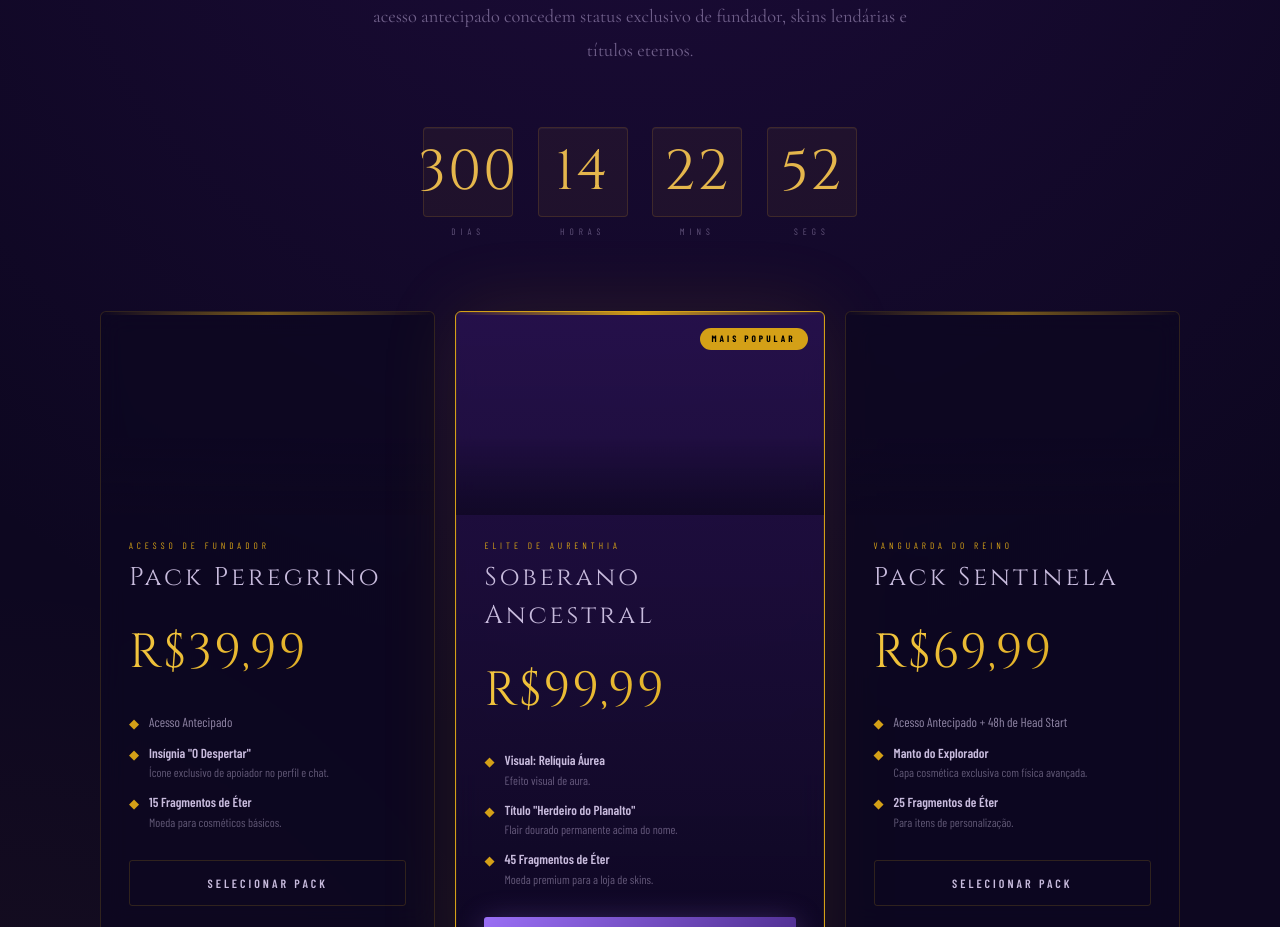
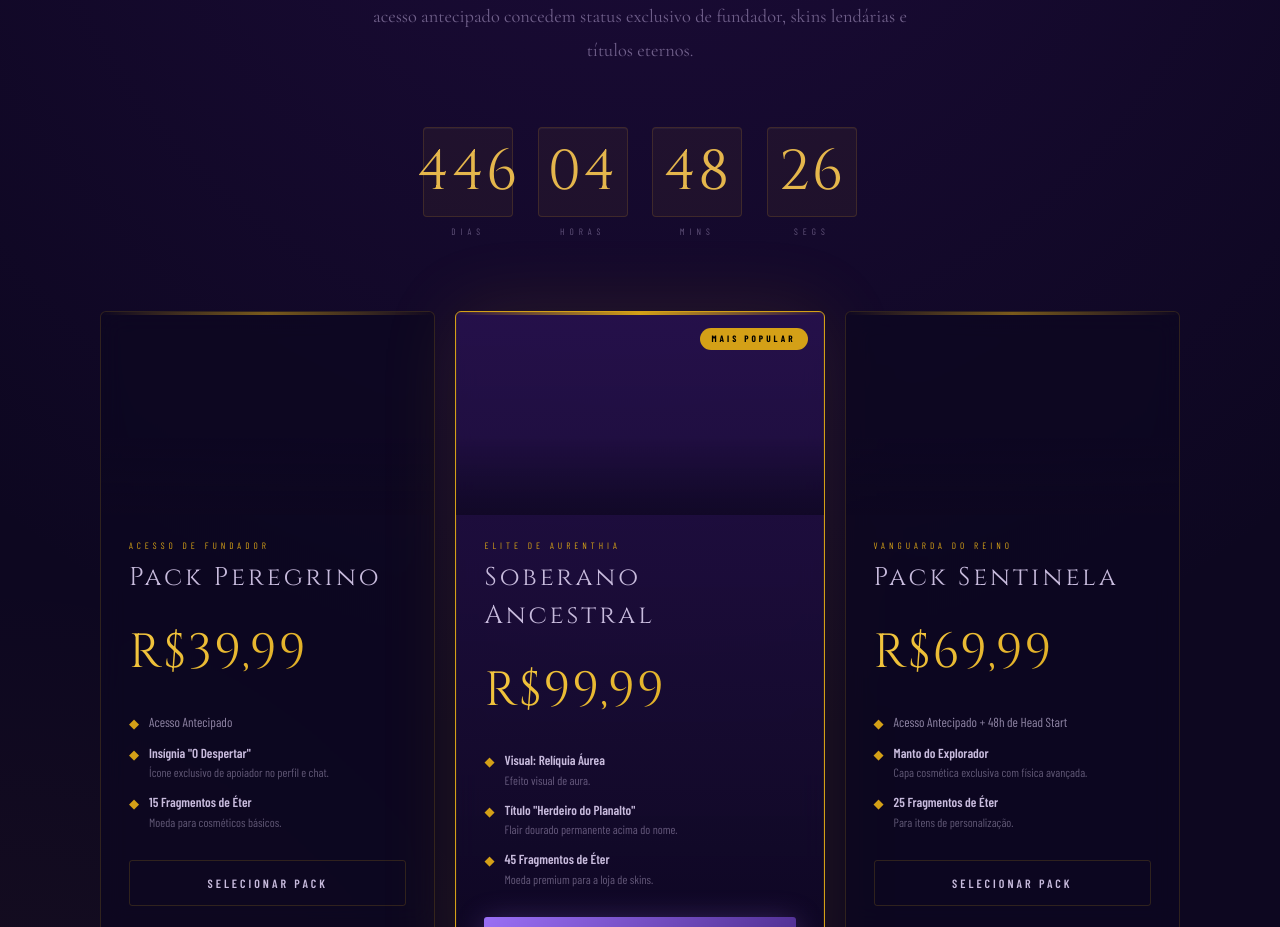
Before and after one commit to EMB-Ghost/VEYRATH-LandingPage, a Next.js app: page / in a window 1280 px wide. Shown: the part 5180-6107 px from the top of the page. Built offline with nearby package versions, Linux system fonts and the light colour scheme; a web font is replaced by a local one.

Commit message:
Refactor Countdown component to use fixed launch date

```diff
--- a/src/components/Countdown.tsx
+++ b/src/components/Countdown.tsx
@@ -1,6 +1,6 @@
 "use client";
 
-import { useEffect, useState, useRef } from "react";
+import { useEffect, useState } from "react";
 
 interface TimeLeft {
   d: string;
@@ -9,45 +9,16 @@ interface TimeLeft {
   s: string;
 }
 
-interface CountdownDuration {
-  days: number;
-  hours: number;
-  minutes: number;
-  seconds: number;
-}
+// Data alvo: 31 de maio de 2027 à meia-noite
+const LAUNCH_DATE = new Date("2027-05-31T00:00:00");
 
-interface CountdownProps {
-  duration: CountdownDuration;
-}
-
-export default function Countdown({ duration }: CountdownProps) {
-  const durationMs =
-    (duration.days * 86400 +
-      duration.hours * 3600 +
-      duration.minutes * 60 +
-      duration.seconds) *
-    1000;
-
-  const targetRef = useRef<number>(0);
-  const [time, setTime] = useState<TimeLeft>({
-    d: String(duration.days).padStart(2, "0"),
-    h: String(duration.hours).padStart(2, "0"),
-    m: String(duration.minutes).padStart(2, "0"),
-    s: String(duration.seconds).padStart(2, "0"),
-  });
+export default function Countdown() {
+  const [time, setTime] = useState<TimeLeft>({ d: "00", h: "00", m: "00", s: "00" });
   const [ticking, setTicking] = useState<Record<string, boolean>>({});
 
   useEffect(() => {
-    // Initialize target inside useEffect to avoid impure render
-    if (targetRef.current === 0) {
-      targetRef.current = Date.now() + durationMs;
-    }
-
     const tick = () => {
-      const diff = Math.max(
-        0,
-        Math.floor((targetRef.current - Date.now()) / 1000)
-      );
+      const diff = Math.max(0, Math.floor((LAUNCH_DATE.getTime() - Date.now()) / 1000));
       const d = Math.floor(diff / 86400);
       const h = Math.floor((diff % 86400) / 3600);
       const m = Math.floor((diff % 3600) / 60);
@@ -76,7 +47,7 @@ export default function Countdown({ duration }: CountdownProps) {
     tick();
     const id = setInterval(tick, 1000);
     return () => clearInterval(id);
-  }, [durationMs]);
+  }, []);
 
   const units: { key: keyof TimeLeft; label: string }[] = [
     { key: "d", label: "Dias" },
@@ -96,9 +67,7 @@ export default function Countdown({ duration }: CountdownProps) {
             <div className="cd-label">{unit.label}</div>
           </div>
           {i < units.length - 1 && (
-            <div key={`sep-${i}`} className="cd-sep">
-              :
-            </div>
+            <div key={`sep-${i}`} className="cd-sep">:</div>
           )}
         </>
       ))}
```
